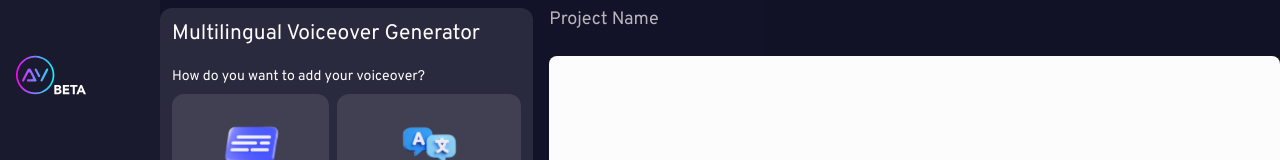
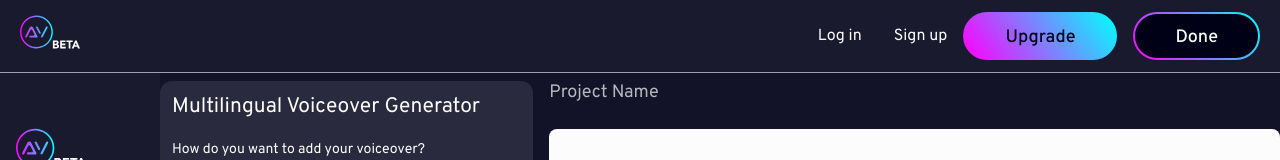
Before and after one commit to Aview-International/aview-ai, a Next.js app: page /voice-gen in a window 1280 px wide. Shown: the top 160 px of the page. Built offline with nearby package versions, Linux system fonts and the light colour scheme; no server answers.

Commit message:
dashboardLayout headers

```diff
--- a/components/dashboard/DashboardLayout.js
+++ b/components/dashboard/DashboardLayout.js
@@ -1,13 +1,18 @@
 import Sidebar from './Sidebar';
+import Header from './Header';
 
 const DashboardStructure = ({ children }) => {
   return (
+    <div className = "">
+    <Header />
     <main className="flex h-screen w-full bg-white-transparent">
       <Sidebar />
+
       <div className="mx-auto w-full items-stretch lg:w-[calc(100%-160px)]">
         <div className="bg-black/30">{children}</div>
       </div>
     </main>
+    </div>
   );
 };
 
--- a/components/dashboard/Header.js
+++ b/components/dashboard/Header.js
@@ -6,16 +6,16 @@ import Image from 'next/image';
 
 const Header = () => {
   return (
-    <header className="flex items-center justify-between border-b-[1px] bg-transparent py-0.5 px-5 text-white/60">
+    <header className="flex items-center justify-between border-b-[1px] bg-[#fcfcfc] bg-opacity-10 py-0.5 px-5 text-white/60">
       <div className="">
         <Image src={AviewLogo} alt="Logo" width={60} height={60} />
       </div>
       <div className="flex space-x-4 text-white">
         <Link href="/login">
-          <a className="m-3 ">Log in</a>
+          <a className="m-3 mr-4">Log in</a>
         </Link>
         <Link href="/signup">
-          <a className="m-3 ">Sign up</a>
+          <a className="m-3 mr-11">Sign up</a>
         </Link>
         <Button type="primary">Upgrade</Button>
         <Button type="secondary">Done</Button>
--- a/components/dashboard/UploadSection.js
+++ b/components/dashboard/UploadSection.js
@@ -18,7 +18,7 @@ const UploadSection = ({ onFileUpload, isVoiceGen = false }) => {
   });
 
   return (
-    <div className="mt-2 w-1/3 rounded-xl bg-white-transparent px-3 pt-3 pb-s10 text-white " style={{ maxHeight: 'calc(100vh - 200px)' }}>
+    <div className="mt-2 w-1/3 rounded-xl bg-white-transparent px-3 pt-3 pb-s10 text-white " style={{ maxHeight: 'calc(95vh - 200px)' }}>
       <h1 className="mb-5 text-xl">
         {isVoiceGen ? 'Multilingual Voiceover Generator' : 'Subtitle Generator'}
       </h1>
```
